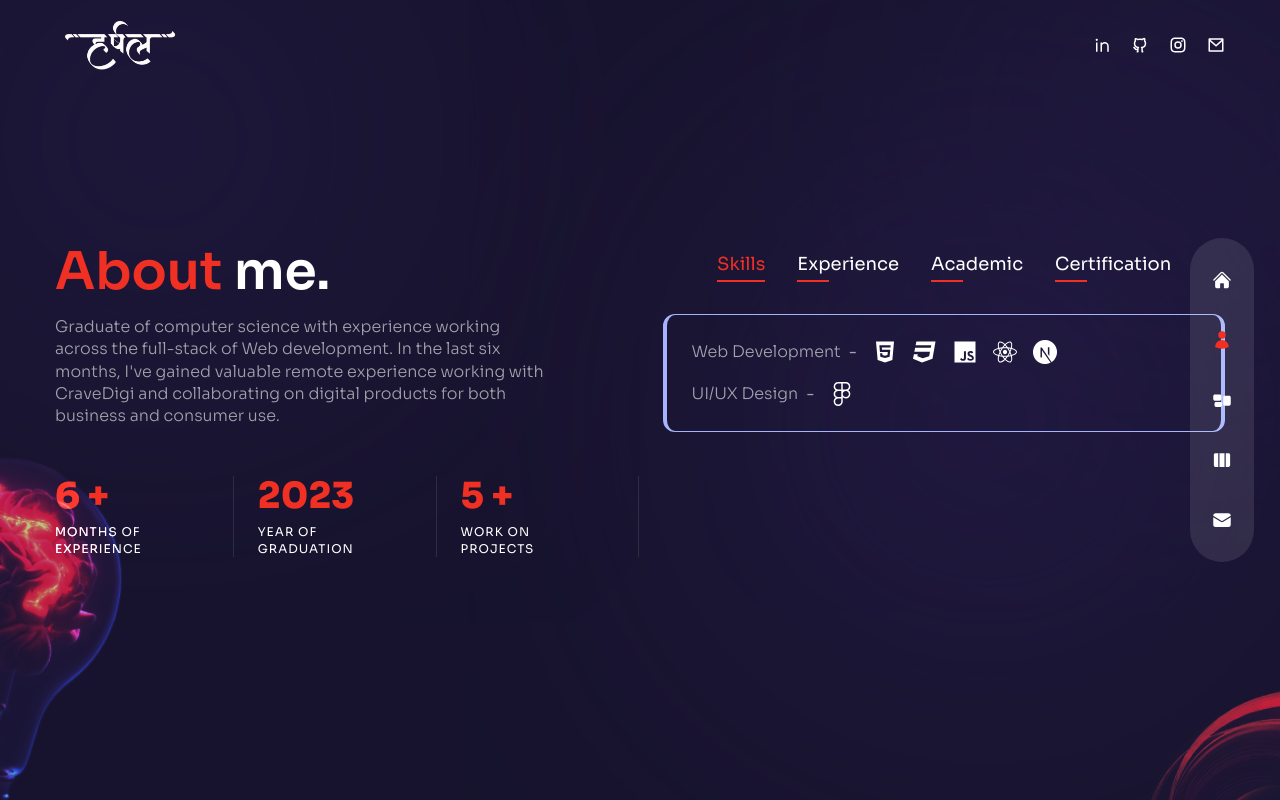
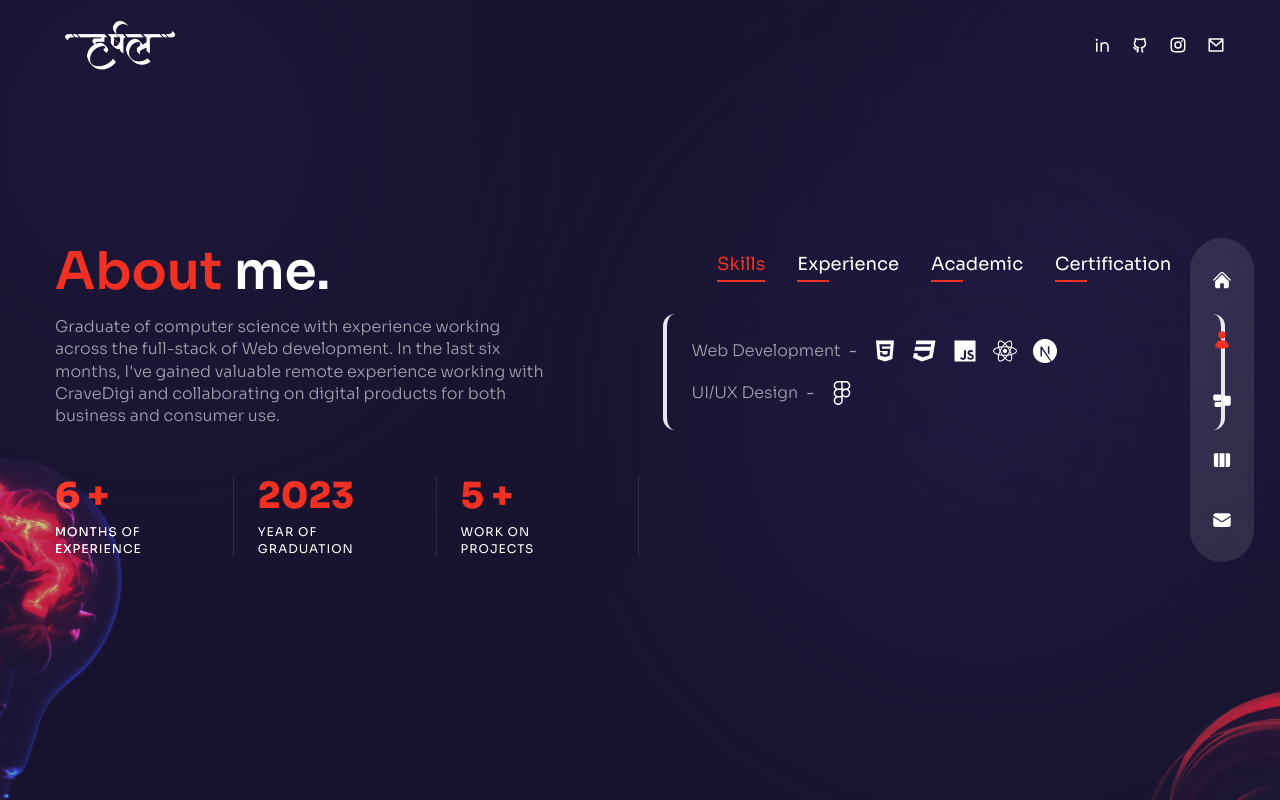
Before and after one commit to harshal0151/Portfolio-Harshal, a Next.js app: page /about in a window 1280 px wide. Built offline with nearby package versions, Linux system fonts and the light colour scheme.

Commit message:
add border

```diff
--- a/pages/about/index.js
+++ b/pages/about/index.js
@@ -134,7 +134,7 @@ const About = () => {
               {/* graduation  */}
               <div className="relative flex-1 after:w-[1px] after:h-full after:bg-white/10 after:absolute after:top-0 after:right-0">
                 <div className=" text-2xl xl:text-4xl font-extrabold text-accent mb-2"> 20
-                  <Countup start={0} end={23} duration={5} />
+                  <Countup start={0} end={23} duration={10} />
                 </div>
                 <div className="text-xs uppercase tracking-[1px] leading-[1.4] max-w-[100px]">
                   Year of graduation
@@ -174,7 +174,9 @@ const About = () => {
               </div>
             ))}
           </div>
-          <div className=" py-3 xl:p-6 flex flex-col gap-y-2 xl:gap-y-4 items-center xl:items-start border border-x-4 border-indigo-300 rounded-xl mt-5 ">
+          <div className="border-0 py-3 xl:p-6 flex flex-col gap-y-2 xl:gap-y-4 items-center xl:items-start mt-5
+            border-x-4 xl:border-collapse rounded-xl
+         ">
             {aboutData[index].info.map((item, itemIndex) => (
               <div key={itemIndex} className="flex-1 flex flex-col md:flex-row max-w-max gap-x-2 items-center text-white/60  ">
                 {/* title  */}
```
